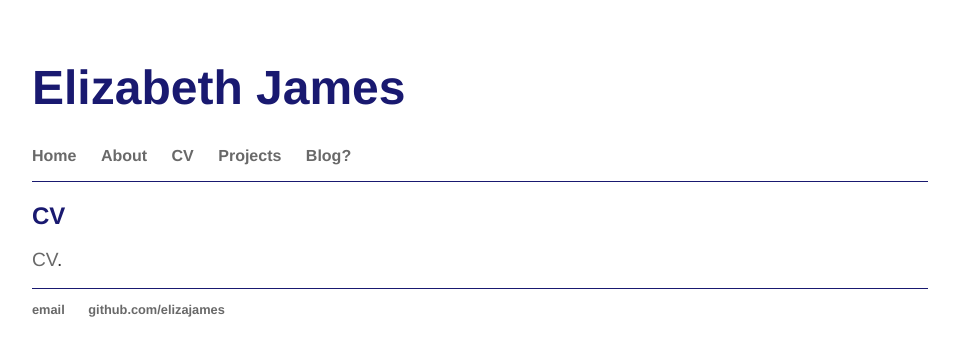
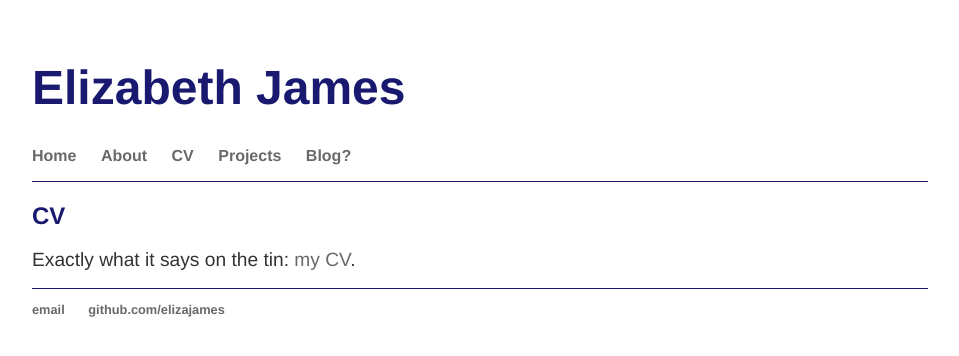
Before and after one commit to elizajames/old_site, a Jekyll site: the page built from cv/index.html, in a window 1280 px wide. Shown: the top 356 px of the page, without its empty margins (160-1119 px from the left). Built offline with Jekyll 4.4.1, drawn with Linux system fonts in a browser that asks for light colours.

Commit message:
Update index.html

```diff
--- a/cv/index.html
+++ b/cv/index.html
@@ -4,5 +4,5 @@ title: CV
 ---
 <div class="blurb">
 	<h2>CV</h2>
-	<p><a href="https://elizajames.github.io/files/ElizaJamesCV.pdf">CV</a>.</p>
+	<p>Exactly what it says on the tin: <a href="https://elizajames.github.io/files/ElizaJamesCV.pdf">my CV</a>.</p>
 </div><!-- /.blurb -->
```
